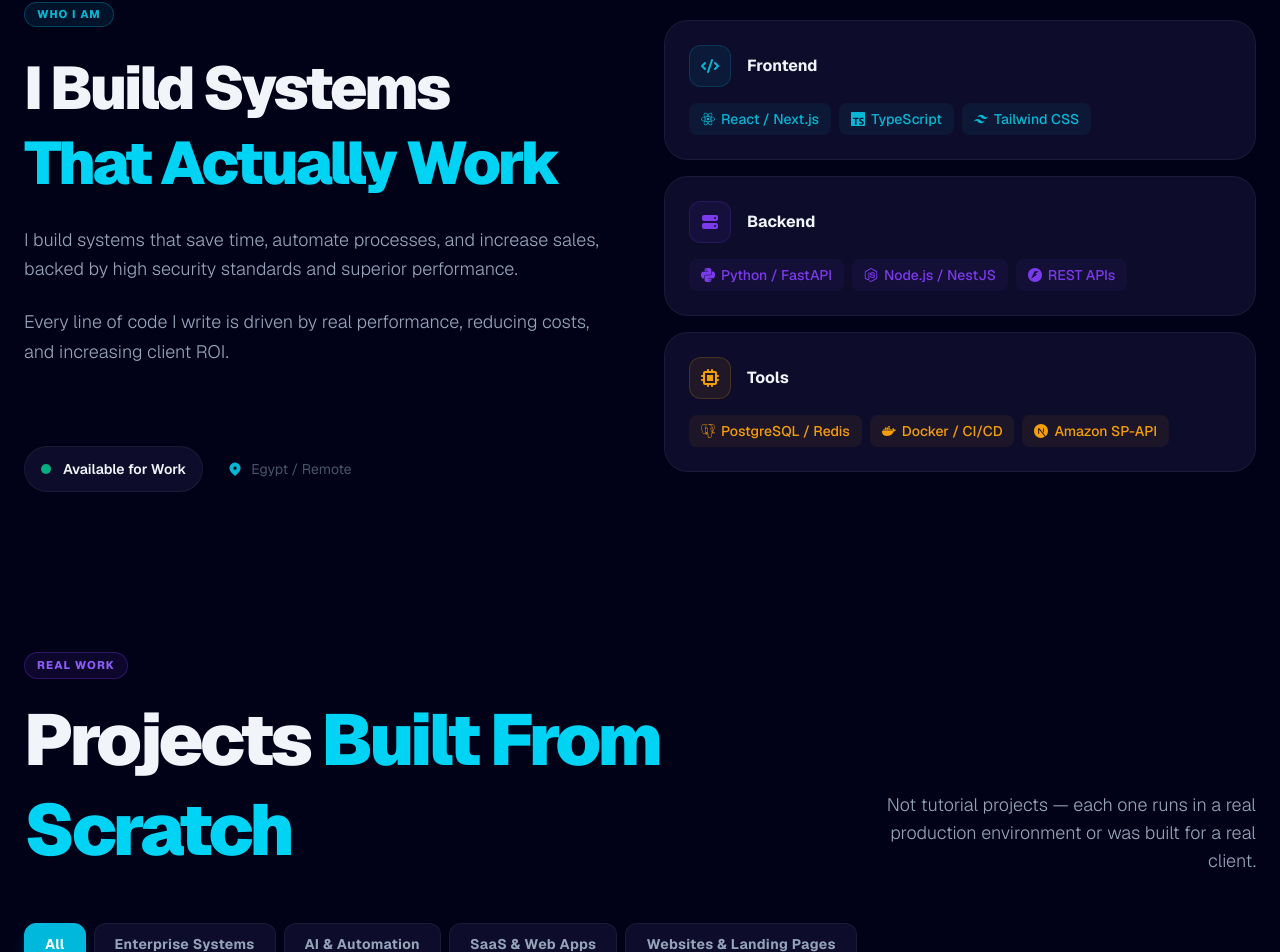
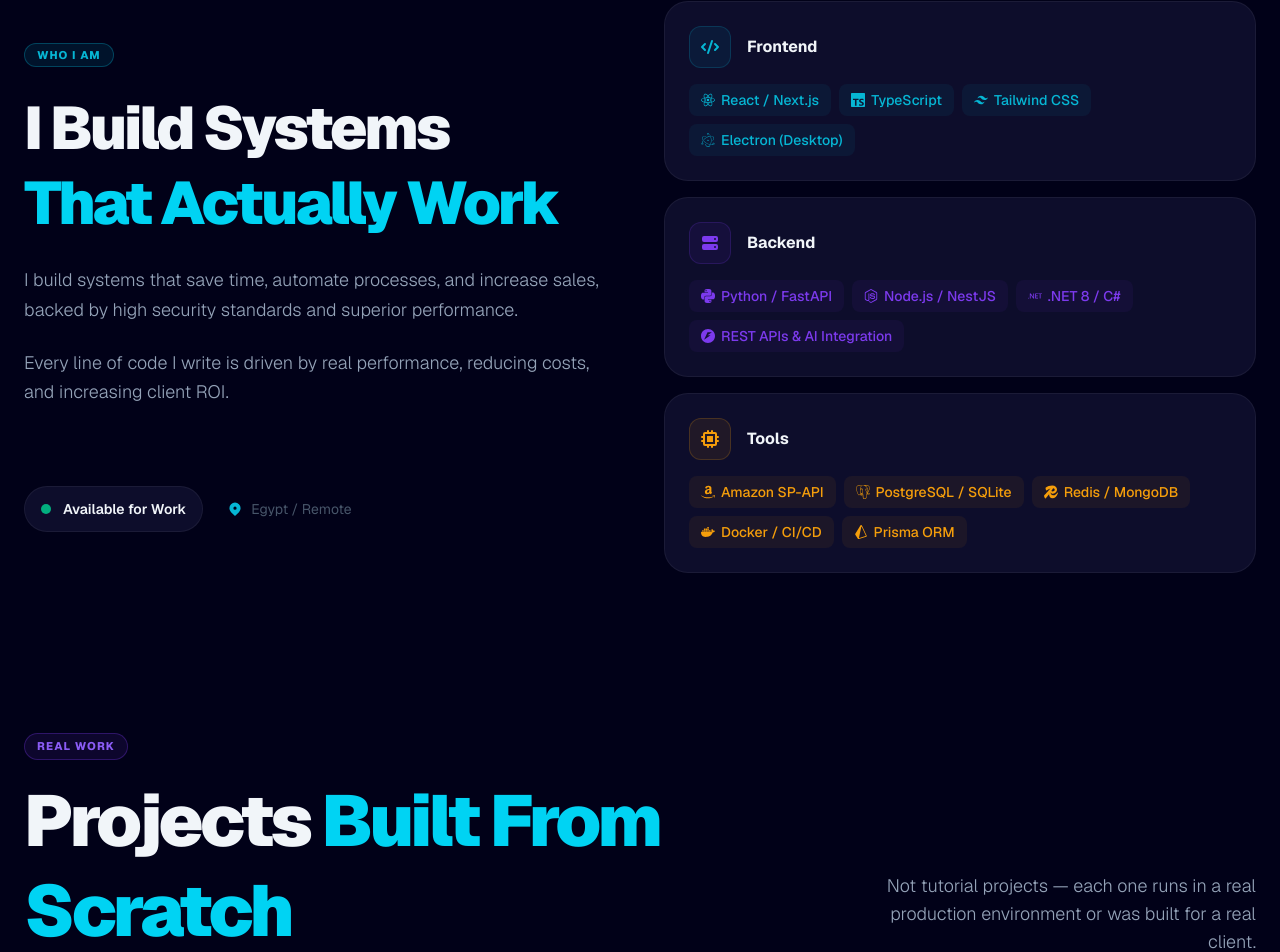
Before and after one commit to Amounir930/adel, a Next.js app: page /en in a window 1280 px wide. Shown: the part 927-1879 px from the top of the page. Built offline with nearby package versions, Linux system fonts and the light colour scheme.

Commit message:
feat: improve contact copywriting, update tech skills with project stack, absolute-position WhatsApp tooltip and fix page overflow

```diff
--- a/messages/ar.json
+++ b/messages/ar.json
@@ -444,7 +444,7 @@
     "ready_to_start": "جاهز للعمل معاً",
     "lets_talk_title": "لنبني",
     "lets_talk_span": "شيئاً حقيقياً",
-    "description": "لديك مشروع يحتاج لمهندس يفهم الأنظمة المعقدة؟ أو تبحث عن خبرة في Amazon SP-API أو بناء منصات مؤسسية؟ تكلم معي.",
+    "description": "هل تبحث عن مهندس يمتلك خبرة عملية في تصميم الأنظمة المعقدة، ربط أتمتة Amazon SP-API، أو بناء منصات SaaS قوية؟ قمت بهندسة وإطلاق أكثر من 25 نظاماً برمجياً متكاملاً يعمل في بيئات إنتاج حقيقية. تواصل معي لنناقش مشروعك.",
     "email": "adel.mounir@60sec.shop",
     "phone": "+20 109 688 8859",
     "whatsapp": "https://wa.me/201096888859",
--- a/messages/en.json
+++ b/messages/en.json
@@ -444,7 +444,7 @@
     "ready_to_start": "Ready to work together",
     "lets_talk_title": "Let's Build",
     "lets_talk_span": "Something Real",
-    "description": "Have a project that needs an engineer who understands complex systems? Looking for Amazon SP-API expertise or enterprise platform experience? Let's talk.",
+    "description": "Looking for an engineer experienced in architecting complex systems, Amazon SP-API automation, or building robust SaaS platforms? I have engineered and shipped over 25 integration-rich production systems globally. Let's talk about your next project.",
     "email": "adel.mounir@60sec.shop",
     "phone": "+20 109 688 8859",
     "whatsapp": "https://wa.me/201096888859",
--- a/src/app/globals.css
+++ b/src/app/globals.css
@@ -47,7 +47,10 @@
 /* ===== BASE STYLES ===== */
 * { box-sizing: border-box; }
 
-html { scroll-behavior: smooth; }
+html {
+  scroll-behavior: smooth;
+  overflow-x: hidden;
+}
 
 body {
   background-color: var(--bg-base);
@@ -416,6 +419,8 @@ body {
 }
 
 .whatsapp-tooltip {
+  position: absolute;
+  top: 50%;
   background-color: #0d0d2b;
   color: #f1f5f9;
   padding: 6px 12px;
@@ -428,18 +433,30 @@ body {
   visibility: hidden;
   transition: all 0.3s cubic-bezier(0.4, 0, 0.2, 1);
   white-space: nowrap;
+  pointer-events: none;
 }
 
 [dir="ltr"] .whatsapp-tooltip {
-  transform: translateX(-10px);
+  left: 100%;
+  margin-left: 12px;
+  transform: translateY(-50%) translateX(-10px);
 }
 
 [dir="rtl"] .whatsapp-tooltip {
-  transform: translateX(10px);
+  right: 100%;
+  margin-right: 12px;
+  transform: translateY(-50%) translateX(10px);
 }
 
 .whatsapp-floating-container:hover .whatsapp-tooltip {
   opacity: 1;
   visibility: visible;
-  transform: translateX(0);
 }
+
+[dir="ltr"] .whatsapp-floating-container:hover .whatsapp-tooltip {
+  transform: translateY(-50%) translateX(0);
+}
+
+[dir="rtl"] .whatsapp-floating-container:hover .whatsapp-tooltip {
+  transform: translateY(-50%) translateX(0);
+}
--- a/src/components/About.tsx
+++ b/src/components/About.tsx
@@ -5,7 +5,8 @@ import { motion } from 'framer-motion';
 import { HiCode, HiServer, HiChip, HiCheckCircle, HiLocationMarker } from 'react-icons/hi';
 import {
   SiReact, SiNextdotjs, SiTypescript, SiPython, SiNodedotjs,
-  SiFastapi, SiPostgresql, SiDocker, SiTailwindcss
+  SiFastapi, SiPostgresql, SiDocker, SiTailwindcss, SiDotnet,
+  SiElectron, SiPrisma, SiRedis, SiAmazon
 } from 'react-icons/si';
 
 const SKILL_CATEGORIES = [
@@ -17,6 +18,7 @@ const SKILL_CATEGORIES = [
       { icon: SiReact, name: 'React / Next.js' },
       { icon: SiTypescript, name: 'TypeScript' },
       { icon: SiTailwindcss, name: 'Tailwind CSS' },
+      { icon: SiElectron, name: 'Electron (Desktop)' },
     ],
   },
   {
@@ -26,7 +28,8 @@ const SKILL_CATEGORIES = [
     skills: [
       { icon: SiPython, name: 'Python / FastAPI' },
       { icon: SiNodedotjs, name: 'Node.js / NestJS' },
-      { icon: SiFastapi, name: 'REST APIs' },
+      { icon: SiDotnet, name: '.NET 8 / C#' },
+      { icon: SiFastapi, name: 'REST APIs & AI Integration' },
     ],
   },
   {
@@ -34,9 +37,11 @@ const SKILL_CATEGORIES = [
     key: 'tools',
     color: '#F59E0B',
     skills: [
-      { icon: SiPostgresql, name: 'PostgreSQL / Redis' },
+      { icon: SiAmazon, name: 'Amazon SP-API' },
+      { icon: SiPostgresql, name: 'PostgreSQL / SQLite' },
+      { icon: SiRedis, name: 'Redis / MongoDB' },
       { icon: SiDocker, name: 'Docker / CI/CD' },
-      { icon: SiNextdotjs, name: 'Amazon SP-API' },
+      { icon: SiPrisma, name: 'Prisma ORM' },
     ],
   },
 ];
--- a/src/components/Skills.tsx
+++ b/src/components/Skills.tsx
@@ -9,19 +9,19 @@ const SKILL_LEVELS = [
   {
     key: 'core',
     color: '#06B6D4',
-    skills: ['React / Next.js', 'TypeScript', 'Python / FastAPI', 'Tailwind CSS', 'Amazon SP-API'],
+    skills: ['React / Next.js', 'TypeScript', 'Python / FastAPI', 'Tailwind CSS', 'Node.js / NestJS', 'Amazon SP-API'],
     icon: '⚡'
   },
   {
     key: 'proficient',
     color: '#7C3AED',
-    skills: ['PostgreSQL', 'Node.js / NestJS', 'Docker / Compose', 'Playwright / Scraping', 'LLM APIs (Cerebras/Qwen)', 'CI/CD (GitLab)'],
+    skills: ['PostgreSQL / SQLite', 'Docker / Compose', '.NET 8 / C#', 'Prisma ORM', 'Electron (Desktop)', 'Playwright / Web Scraping', 'LLMs & AI Integrations', 'CI/CD (GitHub Actions)'],
     icon: '🚀'
   },
   {
     key: 'familiar',
     color: '#10B981',
-    skills: ['Redis', 'MongoDB', 'Linux / Bash', 'Cryptography (Fernet/AES)'],
+    skills: ['SQL Server', 'Redis', 'MongoDB', 'PWA / Service Workers', 'Linux / Bash', 'Cryptography (AES/Fernet)', 'Pandas (BI)'],
     icon: '💡'
   }
 ];
```
